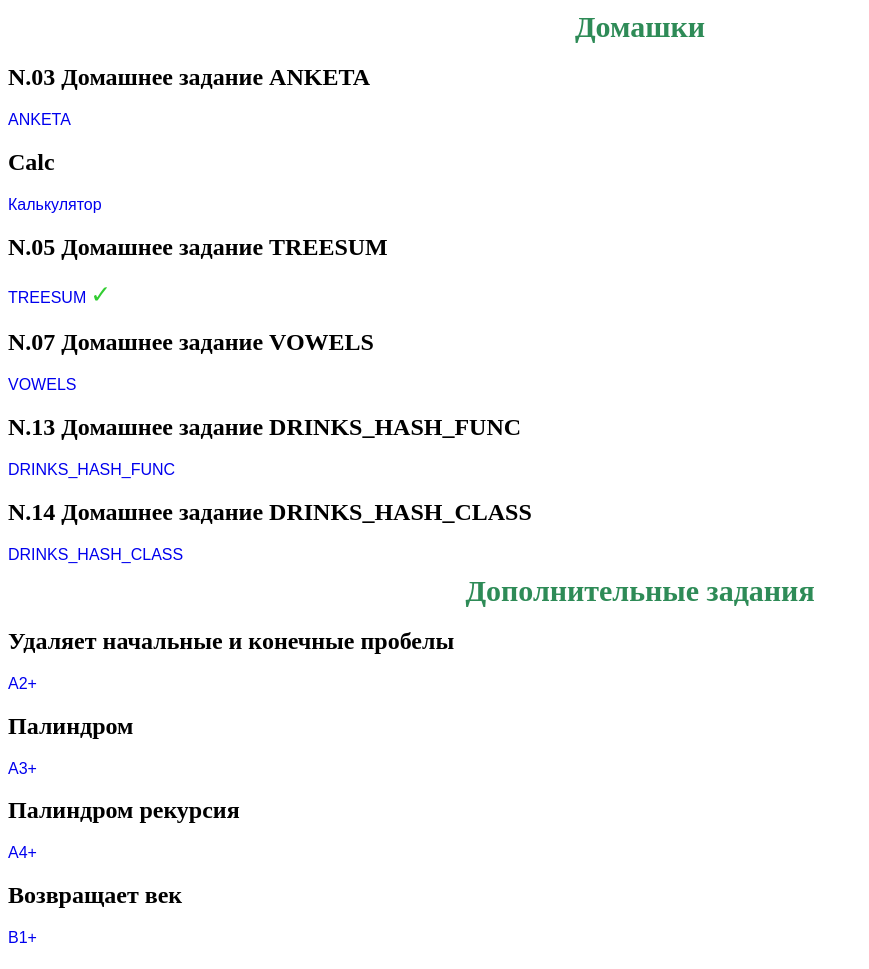
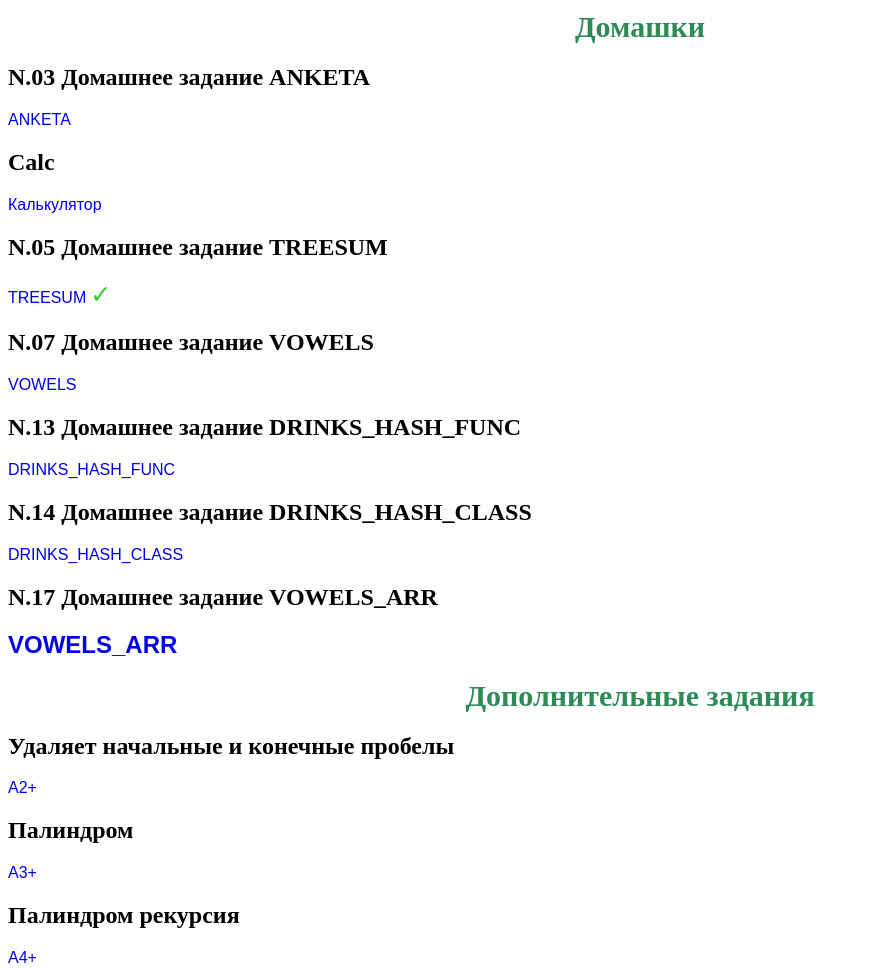
Before and after one commit to molokoandmilk/FD2-121-22, a plain HTML site: page index.html in a window 1280 px wide. Shown: the top 969 px of the page, without its empty margins (0-869 px from the left). Drawn offline with Linux system fonts and the light colour scheme.

Commit message:
add vowelsarr

```diff
--- a/index.html
+++ b/index.html
@@ -37,6 +37,8 @@
 <a href="home/DRINKS_HASH_FUNC%20N.13.html">DRINKS_HASH_FUNC</a>
 <h2>N.14 Домашнее задание DRINKS_HASH_CLASS</h2>
 <a href="home/DRINKS_HASH_CLASS%20N.14.html">DRINKS_HASH_CLASS</a>
+<h2>N.17 Домашнее задание VOWELS_ARR</h2>
+<a href="home/VOWELS_ARR.html"><h2>VOWELS_ARR</h2></a>
 <div class="extra-work">Дополнительные задания</div>
 <h2>Удаляет начальные и конечные пробелы</h2>
 <a href="home/A2+.html">A2+</a>
@@ -47,5 +49,6 @@
 <h2>Возвращает век</h2>
 <a href="home/B1+.html">B1+</a>
 
+
 </body>
 </html>
```
